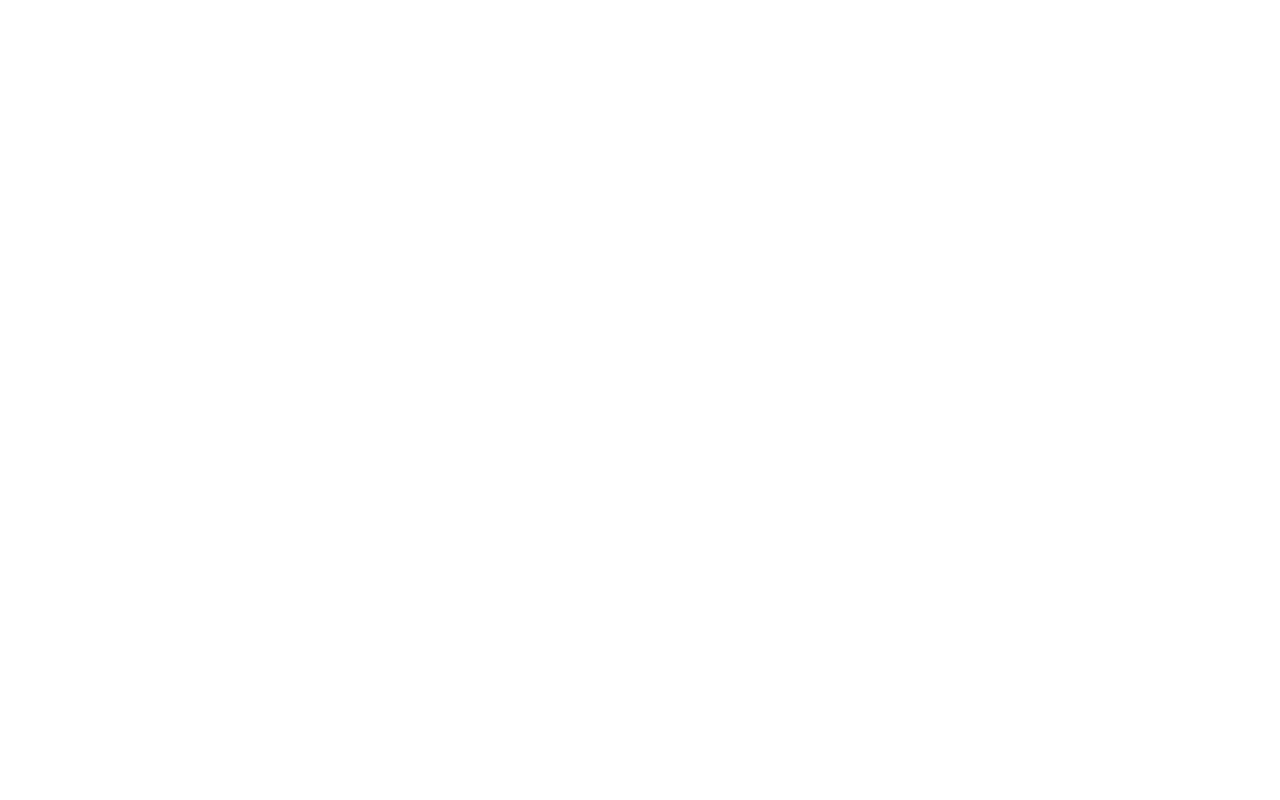
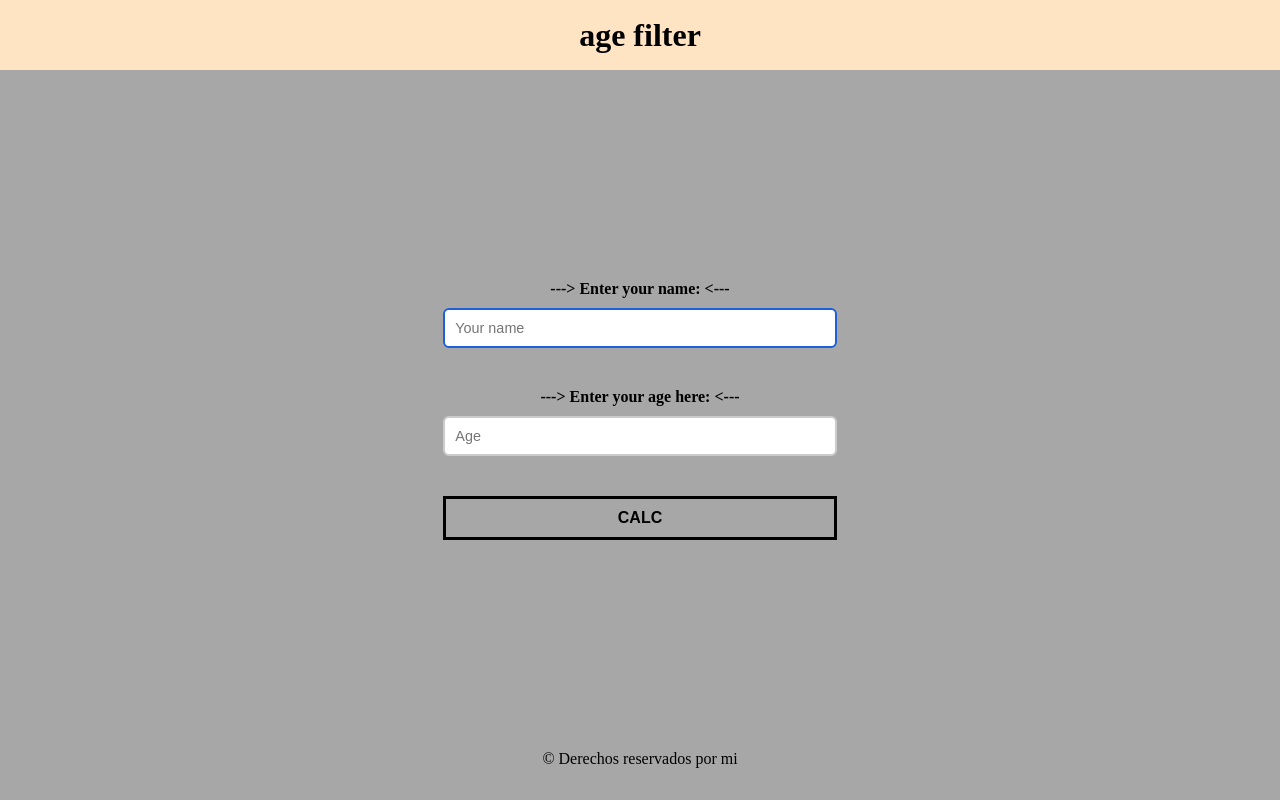
Before and after one commit to luixdaniel/Calc_edad, a plain HTML site: page index.html in a window 1280 px wide. Drawn offline with Linux system fonts and the light colour scheme.

Commit message:
fiat: realice algunas estilos

```diff
--- a/index.html
+++ b/index.html
@@ -4,12 +4,31 @@
     <meta charset="UTF-8">
     <meta name="viewport" content="width=device-width, initial-scale=1.0">
     <link rel="stylesheet" href="/src/css/style.css">
-    <title>Calculadora de edad</title>
+    <title>Age filter</title>
 </head>
 <body>
+    <header>
+        <h1>age filter</h1>
+    </header>
+    <main>
+        <article class="calc">
+            <section class="box">
+                <label for="name"><span>---> </span>Enter your name:<span> <---</span></label>
+                <input type="text" id="name" name="name" placeholder="Your name">
+            </section>
+            <section class="box">
+                <label for="age"><span>---> </span>Enter your age here:<span> <---</span></label>
+                <input type="number" id="age" name="age" min="1" max="120" step="1" placeholder="Age">
+            </section>
+            <button class="btn" type="button">CALC</button>
+        </article>
+    </main>
 
-
-
+    <footer>
+        <div class="footer-content">
+            <p>&copy; Derechos reservados por mi</p>
+        </div>
+    </footer>
 
 
 
--- a/src/css/style.css
+++ b/src/css/style.css
@@ -0,0 +1,70 @@
+*{
+    padding: 0;
+    margin: 0;
+    box-sizing: border-box;
+}
+body{
+    background-color: rgb(168, 167, 167);
+}
+header{
+    display: flex;
+    background-color: bisque;
+    justify-content: center;
+    align-items: center;
+    height: 70px;
+    hi{
+        font-size: 2rem;
+    }
+}
+main{
+    display: flex;
+    justify-content: center;
+    height: 85vh;
+    align-items: center;
+}
+.calc{
+    display: flex;
+    flex-direction: column;
+    gap: 20px;
+    font-size: 1rem;
+}
+.box{
+    margin-bottom: 20px;
+    text-align: center;
+}
+label{
+    font-weight: bold;
+
+}
+
+#age, #name {
+    width: 100%;
+    margin-top: 10px;
+    padding: 10px;
+    font-size: 0.9rem;
+    border: 2px solid #ccc;
+    border-radius: 6px;
+    outline: none;
+    transition: border-color 0.3s ease;
+}
+#name, #age:focus {
+    border-color: #1f60d8;
+  }
+.btn {
+    font-family: "Righteous", sans-serif;
+    padding: 10px;
+    border: 3px solid black;
+    cursor: pointer;
+    background-color: rgba(137, 43, 226, 0);
+    font-size: 1rem;
+    transition: 0.2s;
+    font-weight: bold;
+}
+
+button:hover {
+    background-color: #000000;
+        color: white;
+}
+footer{
+    text-align: center;
+}
```
